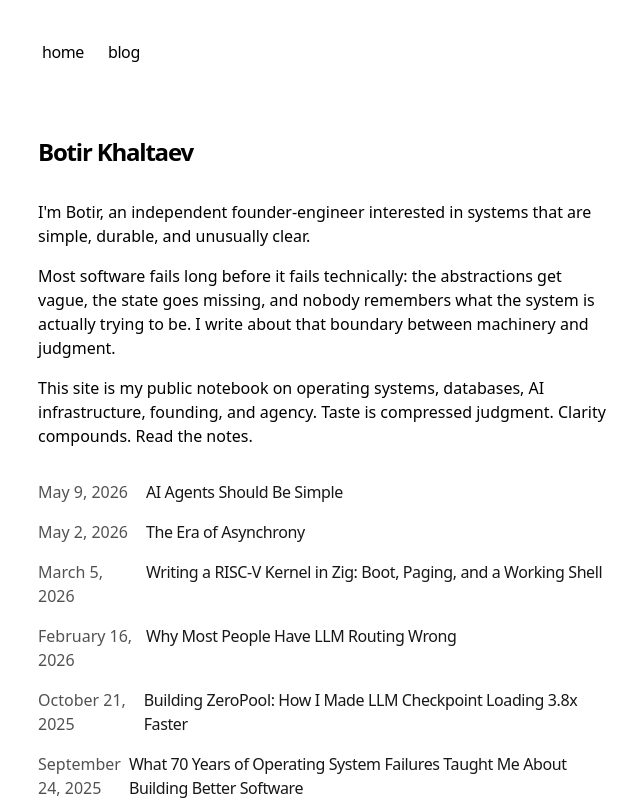
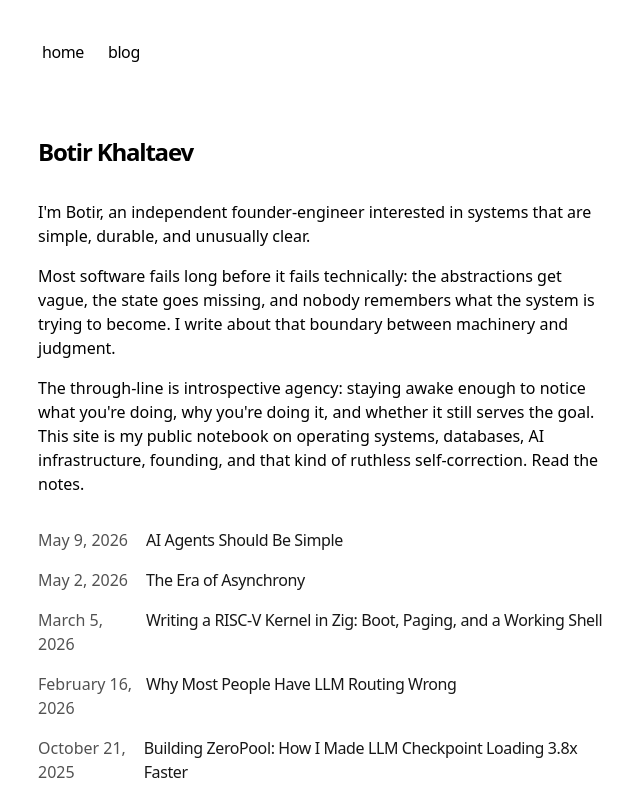
Before and after one commit to botirk38/portfolio, a Next.js app: page / in a window 1280 px wide. Shown: the top 800 px of the page, without its empty margins (314-954 px from the left). Built offline with nearby package versions, Linux system fonts and the light colour scheme.

Commit message:
emphasize introspective agency

```diff
--- a/app/page.tsx
+++ b/app/page.tsx
@@ -10,10 +10,10 @@ export default function Page() {
 				{`I'm Botir, an independent founder-engineer interested in systems that are simple, durable, and unusually clear.`}
 			</p>
 			<p className="mb-4">
-				{`Most software fails long before it fails technically: the abstractions get vague, the state goes missing, and nobody remembers what the system is actually trying to be. I write about that boundary between machinery and judgment.`}
+				{`Most software fails long before it fails technically: the abstractions get vague, the state goes missing, and nobody remembers what the system is trying to become. I write about that boundary between machinery and judgment.`}
 			</p>
 			<p className="mb-4">
-				{`This site is my public notebook on operating systems, databases, AI infrastructure, founding, and agency. Taste is compressed judgment. Clarity compounds. Read the notes.`}
+				{`The through-line is introspective agency: staying awake enough to notice what you're doing, why you're doing it, and whether it still serves the goal. This site is my public notebook on operating systems, databases, AI infrastructure, founding, and that kind of ruthless self-correction. Read the notes.`}
 			</p>
 			<div className="my-8">
 				<BlogPosts />
```
